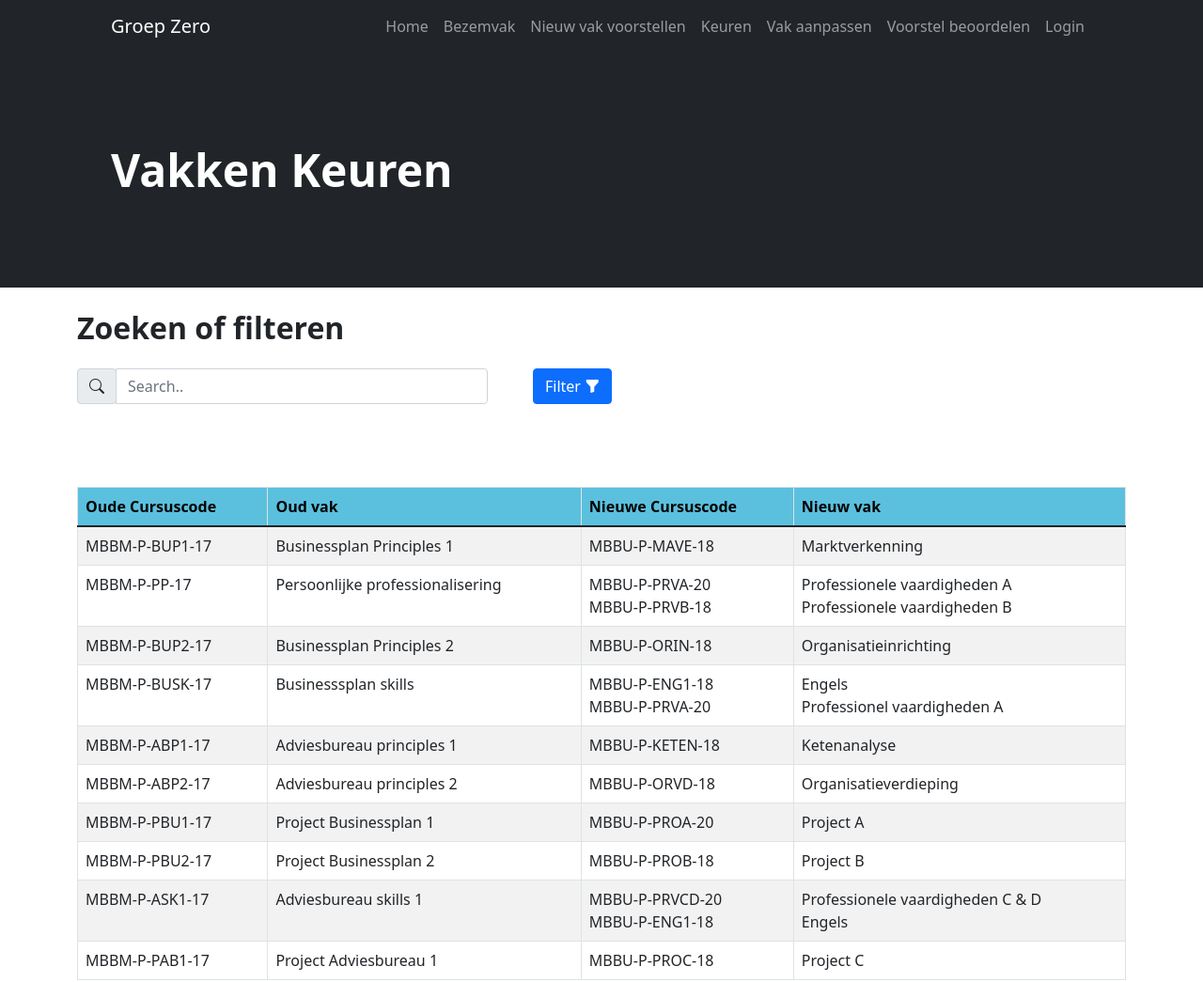
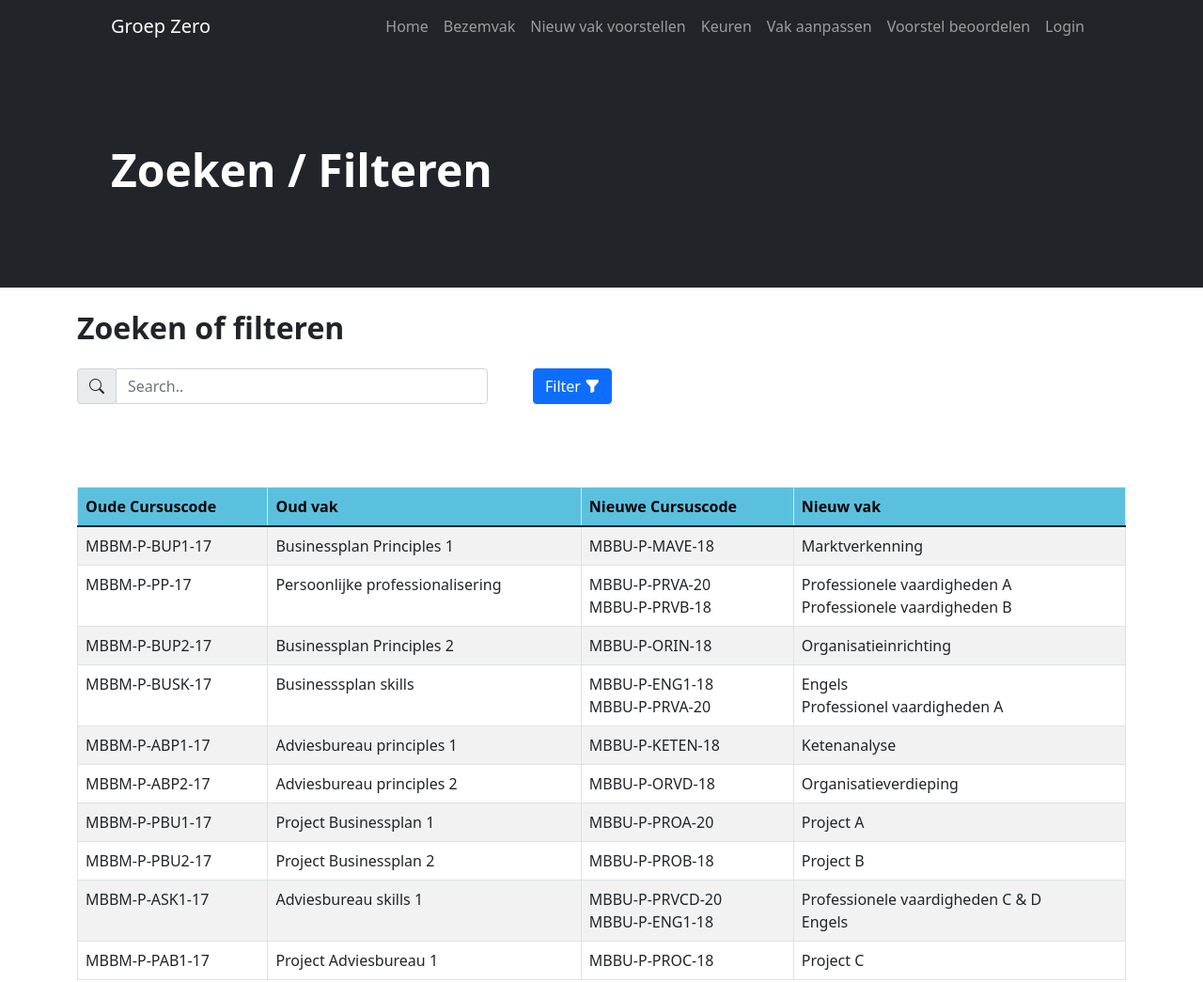
Before and after one commit to Tim-Bolhoeve/GroepZeroPRFEP, a plain HTML site: page index.html in a window 1280 px wide. Shown: the top 1045 px of the page at 94% size. Drawn offline with nearby package versions, Linux system fonts and the light colour scheme.

Commit message:
Update index.html

```diff
--- a/index.html
+++ b/index.html
@@ -24,7 +24,7 @@
                     <div class="row gx-5 align-items-center justify-content-center">
                         <div class="col-lg-8 col-xl-7 col-xxl-6">
                             <div class="my-5 text-center text-xl-start">
-                                <h1 class="display-5 fw-bolder text-white mb-2">Vakken Keuren</h1>
+                                <h1 class="display-5 fw-bolder text-white mb-2">Zoeken / Filteren</h1>
                             </div>
                         </div>
                         <div class="col-xl-5 col-xxl-6 d-none d-xl-block text-center"></div>
```
